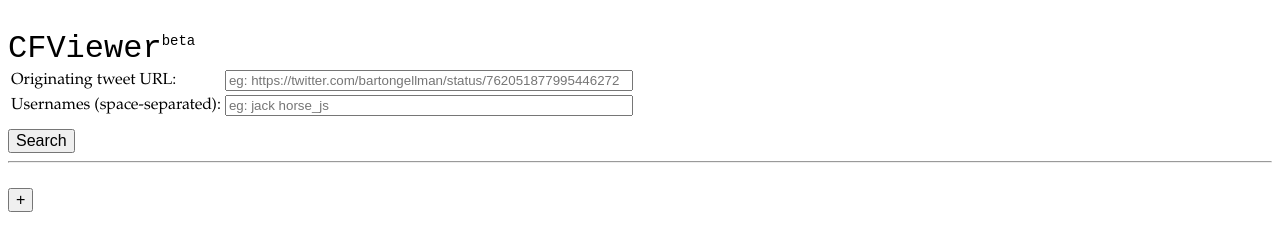
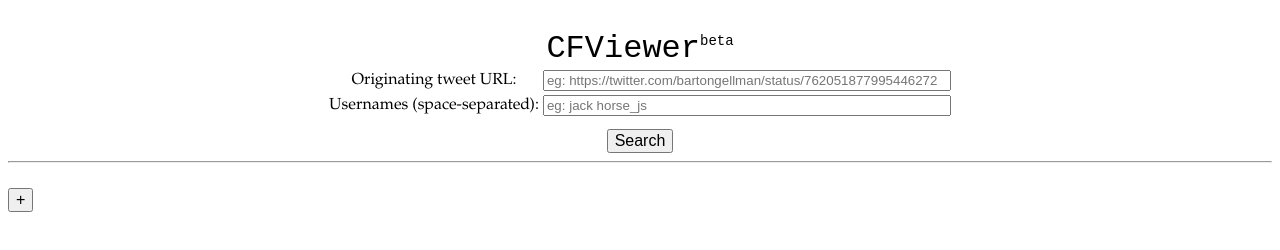
Before and after one commit to thameera/cfviewer, a website: page public/index.html in a window 1280 px wide. Drawn offline with Linux system fonts and the light colour scheme.

Commit message:
Center align header

```diff
--- a/public/css/style.css
+++ b/public/css/style.css
@@ -3,6 +3,10 @@ body {
   margin-bottom: 60px;
   padding: 0;
   font-family: 'Palatino Linotype', 'Book Antiqua', Palatino, serif;
+}
+
+#header {
+  text-align: center;
 }
 
 #title {
--- a/public/index.html
+++ b/public/index.html
@@ -8,14 +8,15 @@
   <link rel="stylesheet" href="css/style.css">
 </head>
 <body>
+  <div id="header">
     <div id="title">
       CFViewer<sup>beta</sup>
     </div>
 
-  <table border="0">
+    <table border="0" align="center">
       <tr>
         <td>Originating tweet URL:</td>
-      <td><input type="text" id="tweet_url" placeholder="eg: https://twitter.com/bartongellman/status/762051877995446272"/></td>
+        <td><input type="text" id="tweet_url" placeholder="eg: https://twitter.com/bartongellman/status/762051877995446272" /></td>
       </tr>
       <tr>
         <td>Usernames (space-separated):</td>
@@ -26,6 +27,7 @@
     <div>
       <button id="search"/>Search</button>
     </div>
+  </div> <!-- /header -->
 
   <hr/>
 
```
Lines whose indentation alone changed are shown as unchanged.
